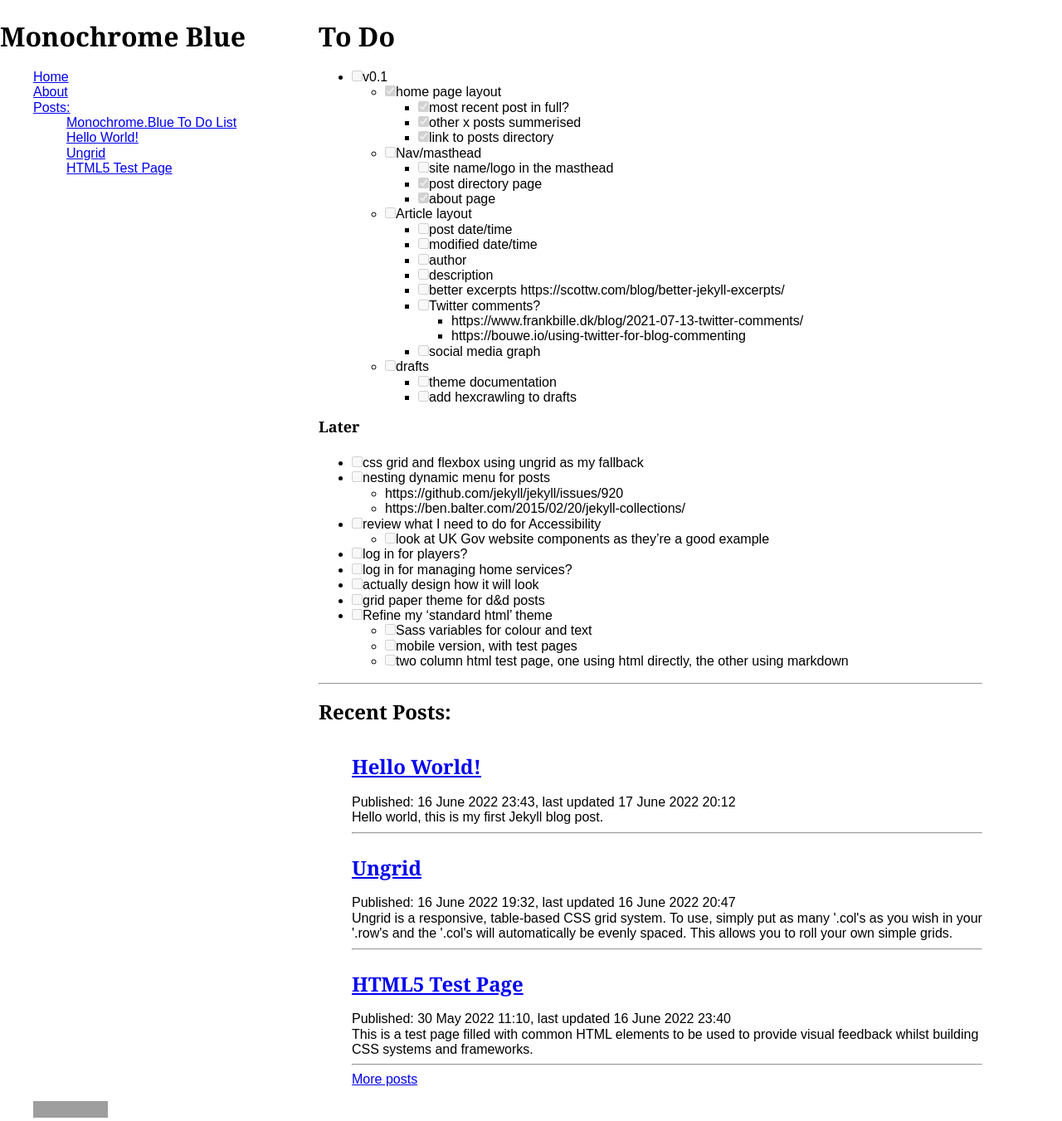
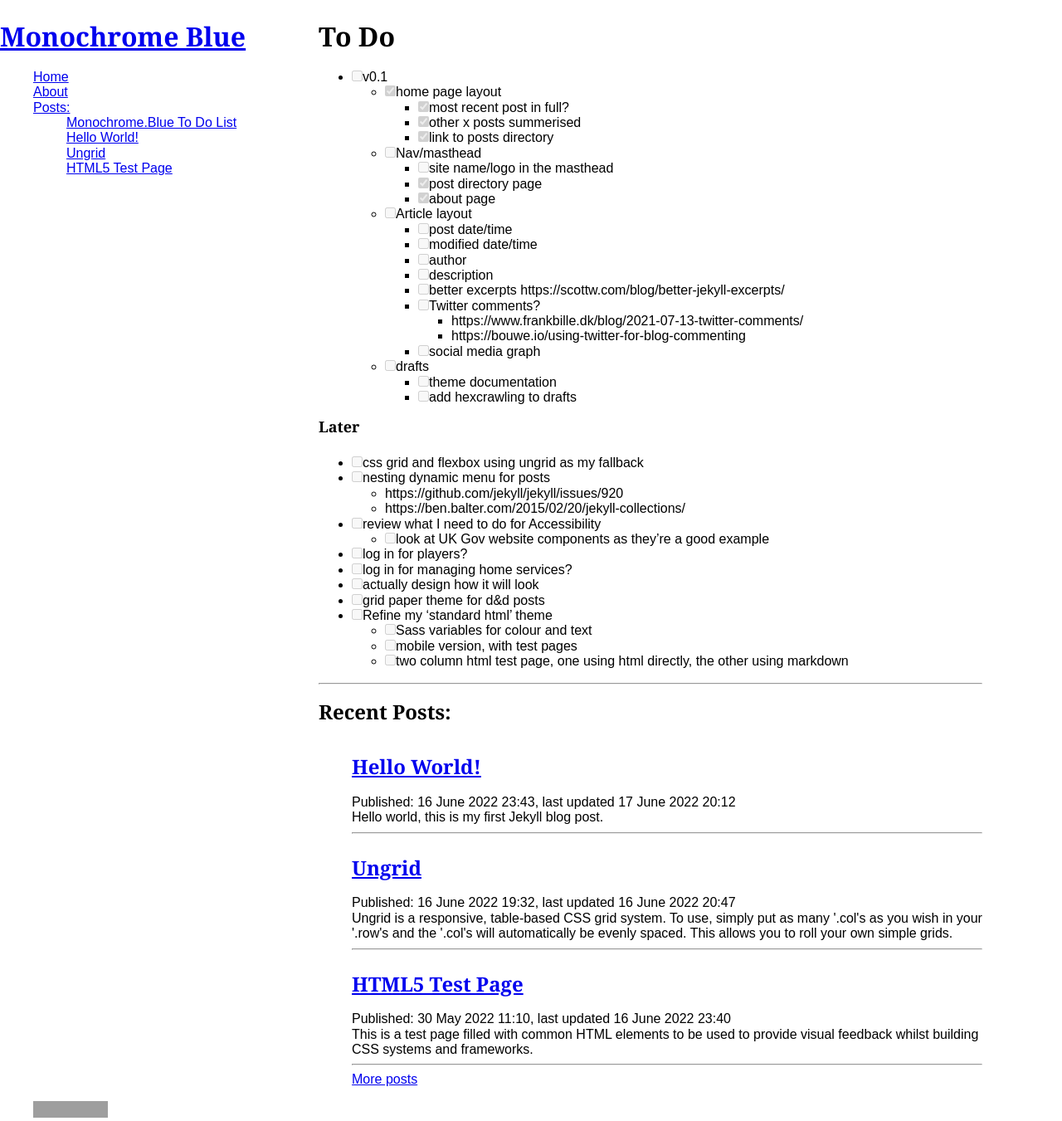
Before and after one commit to monochromeblue/battlemat, a Jekyll site: the page built from index.html, in a window 1280 px wide. Shown: the whole page at 83% size. Built offline with Jekyll 4.4.1, drawn with Linux system fonts in a browser that asks for light colours; cached includes are drawn as plain includes; grey boxes are pictures that could not be loaded.

Commit message:
adding logo/site heading

```diff
--- a/_config.yml
+++ b/_config.yml
@@ -27,6 +27,7 @@ description: >- # this means to ignore newlines until "baseurl:"
 # twitter_username: jekyllrb
 # github_username:  jekyll
 
+url: https://ungrid.monochrome.blue/
 logo:
 
 # Build settings
--- a/_includes/masthead.html
+++ b/_includes/masthead.html
@@ -1,7 +1,7 @@
 {% if site.logo %}
-  <a href="/home/"><img alt="{{ site.title }} logo" scr="{{ site.logo }}"></a>&nbsp;<h1>{{ site.title }}</h1>
+  <a href="{{ site.url }}"><img alt="{{ site.title }} logo" scr="{{ site.logo }}">&nbsp;<h1>{{ site.title }}</h1></a>
 {% else %}
-  <h1>{{ site.title }}</h1>
+<a href="{{ site.url }}"><h1>{{ site.title }}</h1></a>
 {% endif %}
 
 
--- a/index.html
+++ b/index.html
@@ -1,6 +1,5 @@
 ---
 layout: wide
-permalink: /home/
 ---
 <section>
 {% for post in site.posts limit:1 %}
```
